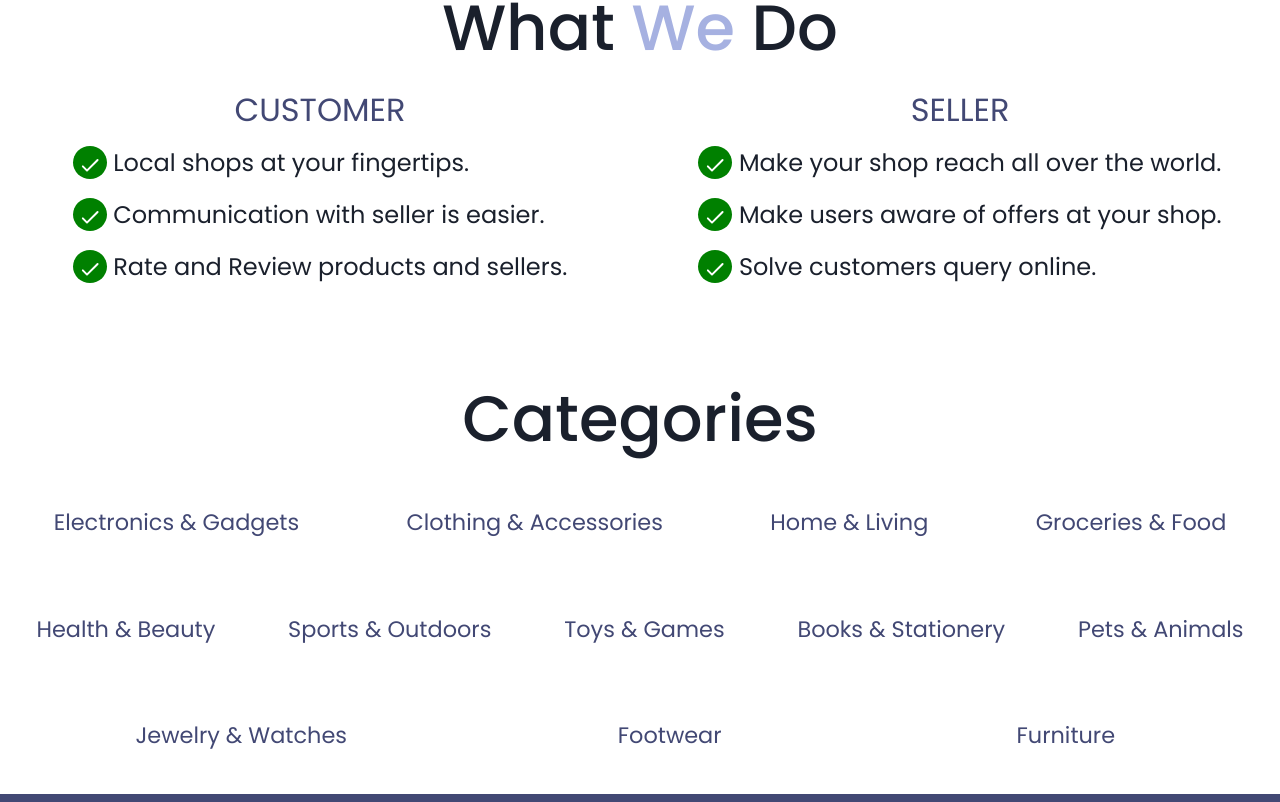
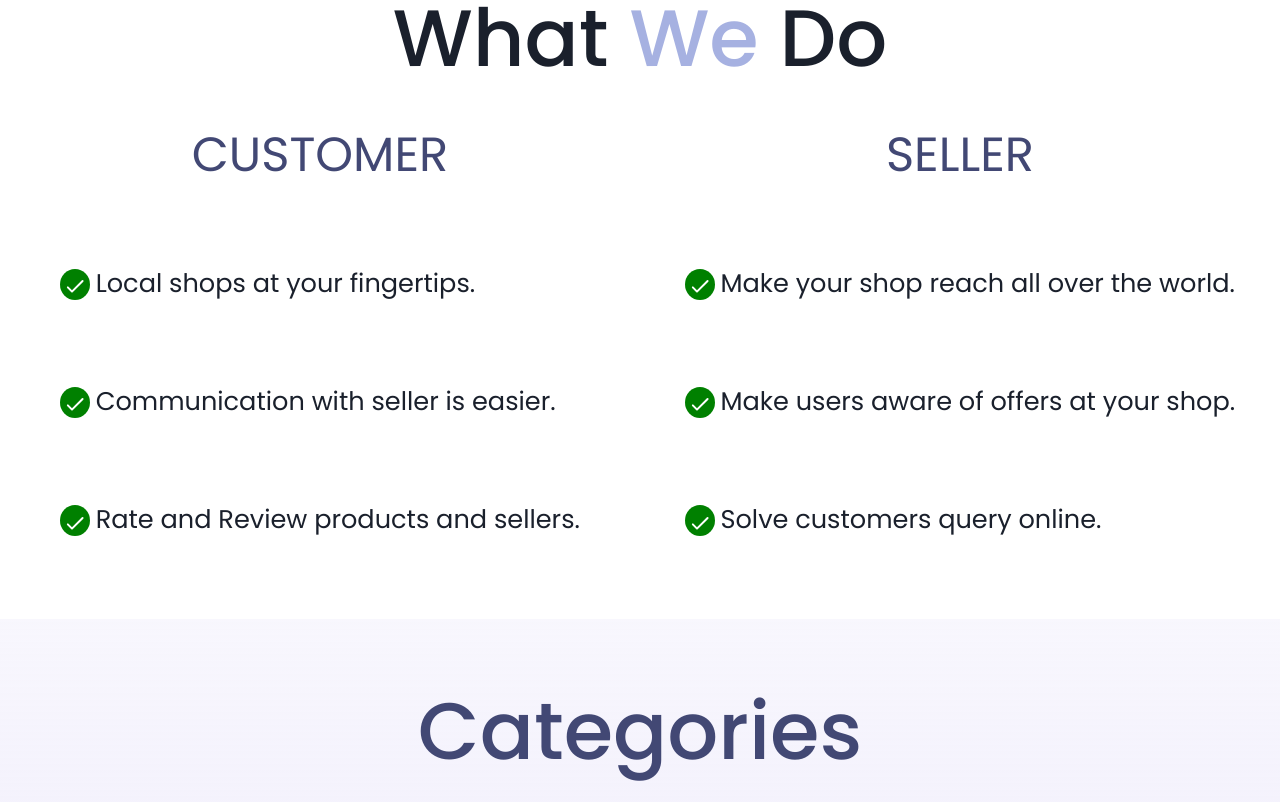
Before and after one commit to pankaj-7711-pm/GrabIt, a React (Create React App) app in the folder frontend/: page / in a window 1280 px wide. Shown: the part 1378-2180 px from the top of the page. Built offline with nearby package versions, Linux system fonts and the light colour scheme; no server answers; a web font is replaced by a local one.

Commit message:
HomePage Completed

```diff
--- a/frontend/src/App.js
+++ b/frontend/src/App.js
@@ -13,6 +13,7 @@ import AboutUs from './pages/AboutUs';
 import UpdateProduct from './pages/Seller/UpdateProduct';
 import UpdateProfileSeller from './pages/Seller/UpdateProfileSeller';
 import Messages from './pages/Seller/Messages';
+import CategoryWiseSellers from './pages/CategoryWiseSellers';
 
 function App() {
   return (
@@ -22,6 +23,7 @@ function App() {
         <Route path="/login" element={<Login />} />
         <Route path="/register" element={<Register />} />
         <Route path="/about" element={<AboutUs />} />
+        <Route path="/:categoryname" element={<CategoryWiseSellers />} />
         <Route path="/dashboard" element={<UserRoute />}>
           <Route path="user" element={<UserDashboard />} />
         </Route>
--- a/frontend/src/index.css
+++ b/frontend/src/index.css
@@ -17,7 +17,7 @@ body{
   padding: 0;
   box-sizing: border-box;
   /* min-height: 100vh; */
-  background-color: #F4EEFF !important;
+  /* background-color: #F4EEFF !important; */
   /* background-color: white !important; */
 }
 
@@ -42,9 +42,12 @@ body{
 }
 
 .categories-homepage:hover{
-  color: #A6B1E1 !important;
+  /* color: #A6B1E1 !important; */
   /* color: #424874 !important; */
+  color: white !important;
+  background-color: #424874 ;
   cursor: pointer;
+  font-weight: 200 !important;
 }
 
 .aa{
@@ -105,7 +108,9 @@ body{
 }
 
 .text-what-we-do{
-  font-size: 1.5rem;
+  font-size: 1.3rem;
+  font-weight: 400;
+  margin: 5rem 0 !important;
 }
 
 .featured-seller-text{
@@ -214,3 +219,62 @@ body{
     justify-content: center;
   }
 }
+
+@media (max-width: 1200px){
+  .what-we-do-inner{
+    display: flex !important;
+    flex-direction: column !important;
+    justify-content: center;
+    align-items: center;
+  }
+}
+
+@media (max-width: 768px){
+  .top-sellers-main{
+    border: 0px !important;
+  }
+}
+
+@media (max-width: 738px){
+  .subheading-homepage{
+    text-align: start !important;
+  }
+
+  .subheading-homepage-btn{
+    justify-content: flex-start !important;
+  }
+
+  .homepage-main-banner{
+    padding: 5% 10%;
+  }
+  .cfcf{
+    margin: 0 !important;
+    justify-content: flex-start !important;
+    align-items: flex-start !important;
+  }
+
+  .top-sellers-main{
+    margin: 0 !important;
+  }
+
+  .cat-text
+  {
+    font-size: 3rem !important;
+  }
+}
+
+@media (max-width: 947px){
+  .quotes-main-div{
+    width: 16rem !important;
+    padding: 10%;
+  }
+}
+
+@media (max-width: 330px){
+  .quotes-text{
+    font-size: 3rem !important;
+  }
+  .tyui{
+    font-size: 4rem !important;
+  }
+}
--- a/frontend/src/pages/HomePage.js
+++ b/frontend/src/pages/HomePage.js
@@ -5,6 +5,9 @@ import Rating from "react-rating";
 import { FaRegStar, FaStar, FaStarHalfAlt } from "react-icons/fa";
 import CheckRoundedIcon from "@mui/icons-material/CheckRounded";
 import { ShopTypes } from "./ShopType";
+import { useNavigate } from "react-router-dom";
+import { Quotes } from "./Quotes";
+import { Avatar } from "@mui/material";
 
 const divStyle = {
   backgroundImage: 'url("/landingpage.jpg")',
@@ -17,6 +20,8 @@ const divStyle = {
 const HomePage = () => {
   const [sellers, setSellers] = useState([]);
   const [categories, setCategories] = useState([]);
+
+  const navigate = useNavigate();
 
   const getAllSellers = async () => {
     try {
@@ -40,6 +45,7 @@ const HomePage = () => {
               Shop local, <span style={{ color: "#A6B1E1" }}>Online.</span>
             </h1>
             <p
+              className="subheading-homepage"
               style={{
                 textAlign: "center",
                 color: "#424874",
@@ -49,6 +55,7 @@ const HomePage = () => {
               Bringing your favorite stores to your fingertips.
             </p>
             <h1
+              className="subheading-homepage tyui"
               style={{
                 textAlign: "center",
                 marginTop: "2rem",
@@ -63,10 +70,12 @@ const HomePage = () => {
                 // marginTop: "1rem",
                 fontSize: "1.1rem",
               }}
+              className="subheading-homepage"
             >
               Just Grab it before it is gone.
             </p>
             <div
+              className="subheading-homepage-btn"
               style={{
                 display: "flex",
                 justifyContent: "center",
@@ -98,22 +107,22 @@ const HomePage = () => {
         </div>
         <div style={{ backgroundColor: "#fff" }}>
           {/* Add your new section content here */}
-          <div className="row m-0">
+          <div className="row m-0 ">
             <div
-              className="col-lg-4 col-md-4 p-0"
+              className="col-lg-4 col-md-4 p-0 cfcf"
               style={{
-                minHeight: "60vh",
+                // minHeight: "30vh",
                 display: "flex",
                 justifyContent: "center",
                 alignItems: "center",
               }}
             >
-              <h2 className="featured-seller-text">
+              <h2 className="featured-seller-text" >
                 Our <span style={{ color: "#A6B1E1" }}>Top Sellers</span>
               </h2>
             </div>
             <div
-              className="col-lg-8 col-md-8 p-0"
+              className="col-lg-8 col-md-8 p-0 top-sellers-main"
               style={{
                 borderLeft: "10px solid #DCD6F7",
                 borderBottom: "10px solid #DCD6F7",
@@ -166,11 +175,11 @@ const HomePage = () => {
           </div>
         </div>
         <div style={{ marginTop: "5rem" }}>
-          <h2 style={{ fontSize: "4rem", textAlign: "center" }}>
+          <h2 style={{ fontSize: "5rem", textAlign: "center" }}>
             What <span style={{ color: "#A6B1E1" }}>We</span> Do
           </h2>
 
-          <div className="row m-0 p-0">
+          <div className="row m-0 p-0 what-we-do-inner">
             <div
               className="col-lg-6 m-0"
               style={{
@@ -183,10 +192,10 @@ const HomePage = () => {
                 <h4
                   style={{
                     textAlign: "center",
-                    fontSize: "2rem",
+                    fontSize: "3rem",
                     fontWeight: "400",
                     color: "#424874",
-                    margin: "1rem 0",
+                    margin: "2rem 0 2rem 0",
                   }}
                 >
                   CUSTOMER
@@ -197,12 +206,14 @@ const HomePage = () => {
                       backgroundColor: "green",
                       color: "white",
                       borderRadius: "100%",
-                      padding: " 0 5px",
+                      padding: " 1px 3px",
                     }}
                   >
                     <CheckRoundedIcon style={{ fontSize: "1.5rem" }} />
                   </span>{" "}
+                  <span style={{ fontSize: "1.6rem" }}>
                     Local shops at your fingertips.
+                  </span>
                 </p>
                 <p className="text-what-we-do">
                   <span
@@ -210,12 +221,14 @@ const HomePage = () => {
                       backgroundColor: "green",
                       color: "white",
                       borderRadius: "100%",
-                      padding: " 0 5px",
+                      padding: " 1px 3px",
                     }}
                   >
                     <CheckRoundedIcon style={{ fontSize: "1.5rem" }} />
                   </span>{" "}
+                  <span style={{ fontSize: "1.6rem" }}>
                     Communication with seller is easier.
+                  </span>
                 </p>
                 <p className="text-what-we-do">
                   <span
@@ -223,12 +236,14 @@ const HomePage = () => {
                       backgroundColor: "green",
                       color: "white",
                       borderRadius: "100%",
-                      padding: " 0 5px",
+                      padding: " 1px 3px",
                     }}
                   >
                     <CheckRoundedIcon style={{ fontSize: "1.5rem" }} />
                   </span>{" "}
+                  <span style={{ fontSize: "1.6rem" }}>
                     Rate and Review products and sellers.
+                  </span>
                 </p>
               </div>
             </div>
@@ -238,16 +253,17 @@ const HomePage = () => {
                 display: "flex",
                 justifyContent: "center",
                 alignItems: "center",
+                // borderLeft: "10px solid #DCD6F7",
               }}
             >
               <div>
                 <h4
                   style={{
                     textAlign: "center",
-                    fontSize: "2rem",
+                    fontSize: "3rem",
                     fontWeight: "400",
                     color: "#424874",
-                    margin: "1rem 0",
+                    margin: "2rem 0 2rem 0",
                   }}
                 >
                   SELLER
@@ -258,12 +274,14 @@ const HomePage = () => {
                       backgroundColor: "green",
                       color: "white",
                       borderRadius: "100%",
-                      padding: " 0 5px",
+                      padding: " 1px 3px",
                     }}
                   >
                     <CheckRoundedIcon style={{ fontSize: "1.5rem" }} />
                   </span>{" "}
+                  <span style={{ fontSize: "1.6rem" }}>
                     Make your shop reach all over the world.
+                  </span>
                 </p>
                 <p className="text-what-we-do">
                   <span
@@ -271,12 +289,14 @@ const HomePage = () => {
                       backgroundColor: "green",
                       color: "white",
                       borderRadius: "100%",
-                      padding: " 0 5px",
+                      padding: " 1px 3px",
                     }}
                   >
                     <CheckRoundedIcon style={{ fontSize: "1.5rem" }} />
                   </span>{" "}
+                  <span style={{ fontSize: "1.6rem" }}>
                     Make users aware of offers at your shop.
+                  </span>
                 </p>
 
                 <p className="text-what-we-do">
@@ -285,20 +305,38 @@ const HomePage = () => {
                       backgroundColor: "green",
                       color: "white",
                       borderRadius: "100%",
-                      padding: " 0 5px",
+                      padding: " 1px 3px",
                     }}
                   >
                     <CheckRoundedIcon style={{ fontSize: "1.5rem" }} />
                   </span>{" "}
+                  <span style={{ fontSize: "1.6rem" }}>
                     Solve customers query online.
+                  </span>
                 </p>
               </div>
             </div>
           </div>
         </div>
-        <div style={{ marginTop: "5rem" }}>
+        <div
+          className="homepage-main-banner"
+          style={{
+            padding: "5%",
+            // backgroundColor: "#DCD6F7",
+            // backgroundColor: "rgba(220, 214, 247, 0.5)",
+            background:
+              "linear-gradient(to bottom, rgba(220, 214, 247, 0.2), rgba(220, 214, 247, 0.8))",
+            position: "relative",
+          }}
+        >
+          <div>
             <h2
-            style={{ fontSize: "4rem", textAlign: "center" }}
+              className="cat-text"
+              style={{
+                fontSize: "5rem",
+                textAlign: "center",
+                color: "#424874",
+              }}
             >
               Categories
             </h2>
@@ -310,6 +348,8 @@ const HomePage = () => {
                 alignItems: "space-around",
                 minHeight: "40vh",
                 marginTop: "1rem",
+                // paddingBottom:"1rem",
+                padding: "1% 5% 5rem 5%",
               }}
             >
               {ShopTypes.map((t, index) => {
@@ -319,14 +359,58 @@ const HomePage = () => {
                     style={{
                       minWidth: "12rem",
                       padding: "2rem",
-                    // border: "1px solid rgb(195, 194, 194)",
-                    // borderRadius: "5px",
-                    // marginBottom:"2rem"
-                    color: "#424874",
+                      border: "1px solid rgb(195, 194, 194)",
+                      borderRadius: "15px",
+                      margin: "2rem 1rem 2rem 0",
+                      // color: "#424874",
                       fontSize: "1.4rem",
                     }}
+                    onClick={() => navigate(`/${t}`)}
                   >
                     {t}
+                  </div>
+                );
+              })}
+            </div>
+          </div>
+        </div>
+        <div style={{ marginTop: "0rem" }}>
+          <h2 className="quotes-text" style={{ fontSize: "5rem", textAlign: "center" }}>
+            Quotes from <span style={{ color: "#A6B1E1" }}>happy</span> users
+          </h2>
+          <div
+            style={{
+              padding: "5%",
+              display: "flex",
+              justifyContent: "space-around",
+              alignItems: "space-around",
+              flexWrap: "wrap",
+            }}
+          >
+            {Quotes.map((q, index) => {
+              return (
+                <div
+                  className="quotes-main-div"
+                  style={{
+                    width: "30%",
+                    marginBottom: "5rem",
+                    padding: "1rem",
+                    border: "1px solid rgb(195, 194, 194)",
+                    borderRadius: "5px",
+                  }}
+                >
+                  <div style={{ display: "flex" }}>
+                    <div>
+                      <Avatar alt="Remy Sharp" src={q.pics} />
+                    </div>
+                    <div style={{ marginLeft: "8px" }}>
+                      <h5 style={{ margin: "0" }}>{q.name}</h5>
+                      <p style={{ margin: "0", fontSize: "15px" }}>{q.role}</p>
+                    </div>
+                  </div>
+                  <p style={{ fontSize: "15px", margin: "1rem 0 0 0" }}>
+                    {q.message}
+                  </p>
                 </div>
               );
             })}
--- /dev/null
+++ b/frontend/src/pages/Quotes.js
@@ -0,0 +1,38 @@
+export const Quotes = [
+  {
+    name: "Pankaj Mandal",
+    role: "Customer",
+    message:
+      "Very nice application. Earlier I have to vist crowded places for shoping, now by using this application I can check all the shops as well as all their products online.",
+    pics: "https://encrypted-tbn0.gstatic.com/images?q=tbn:ANd9GcSoq0f1tSU2b8opZaApGh5tl2FreFb52dyo6Q&s",
+  },
+  {
+    name: "John Doe",
+    role: "Customer",
+    message:
+      "Extremely convenient service. Previously, I had to spend hours searching for products in different stores, but now I can compare prices and availability from the comfort of my home.",
+    pics: "https://xsgames.co/randomusers/assets/avatars/male/63.jpg",
+  },
+
+  {
+    name: "Madhurima Jain",
+    role: "Customer",
+    message:
+      "Fantastic app! I used to waste a lot of time in long queues, but with this app, I can place orders and have everything delivered right to my doorstep.",
+    pics: "https://encrypted-tbn0.gstatic.com/images?q=tbn:ANd9GcS_99Qr-eNe1Ud3d29Oxf2pipRKTte5BdyZcA&s",
+  },
+  {
+    name: "Karan Sharma",
+    role: "Seller",
+    message:
+      "Wonderfull experience. Now able to solve customers querry efficiently and effectively. Over crowding at the shop is completely avoided also sales are increased. Thanks to GrabIt",
+    pics: "https://xsgames.co/randomusers/assets/avatars/male/62.jpg",
+  },
+  {
+    name: "Anushka Sharma",
+    role: "Seller",
+    message:
+      "Absolutely amazing tool. Now I can address customer inquiries promptly and accurately, reducing in-store congestion and boosting our sales significantly. Thanks to GrabIt!",
+    pics: "https://expertphotography.b-cdn.net/wp-content/uploads/2020/08/profile-photos-2.jpg",
+  },
+];
```
Also changed, not shown: frontend/src/pages/CategoryWiseSellers.js (added, +18 -0 lines). Lines whose indentation alone changed are shown as unchanged.
